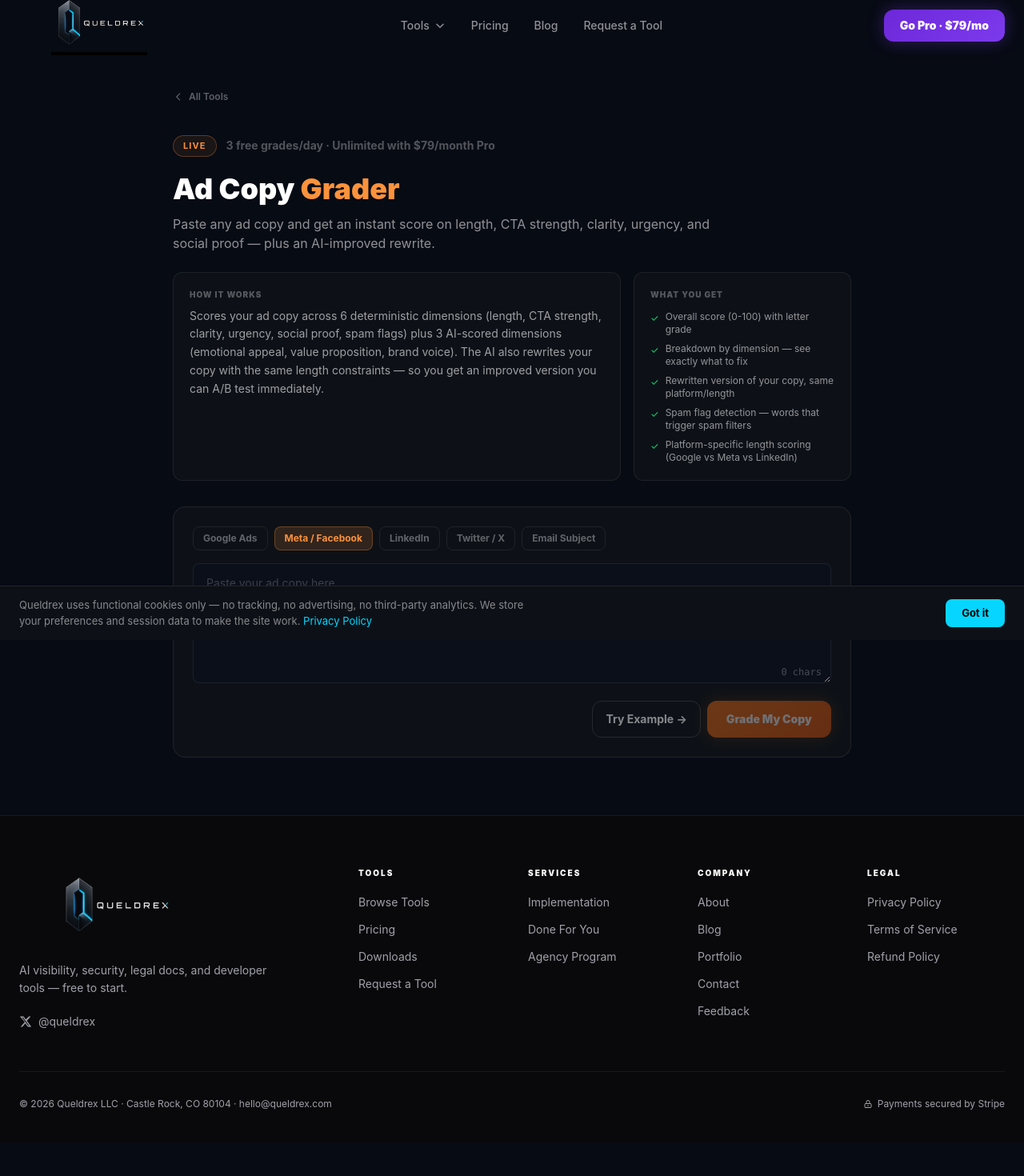
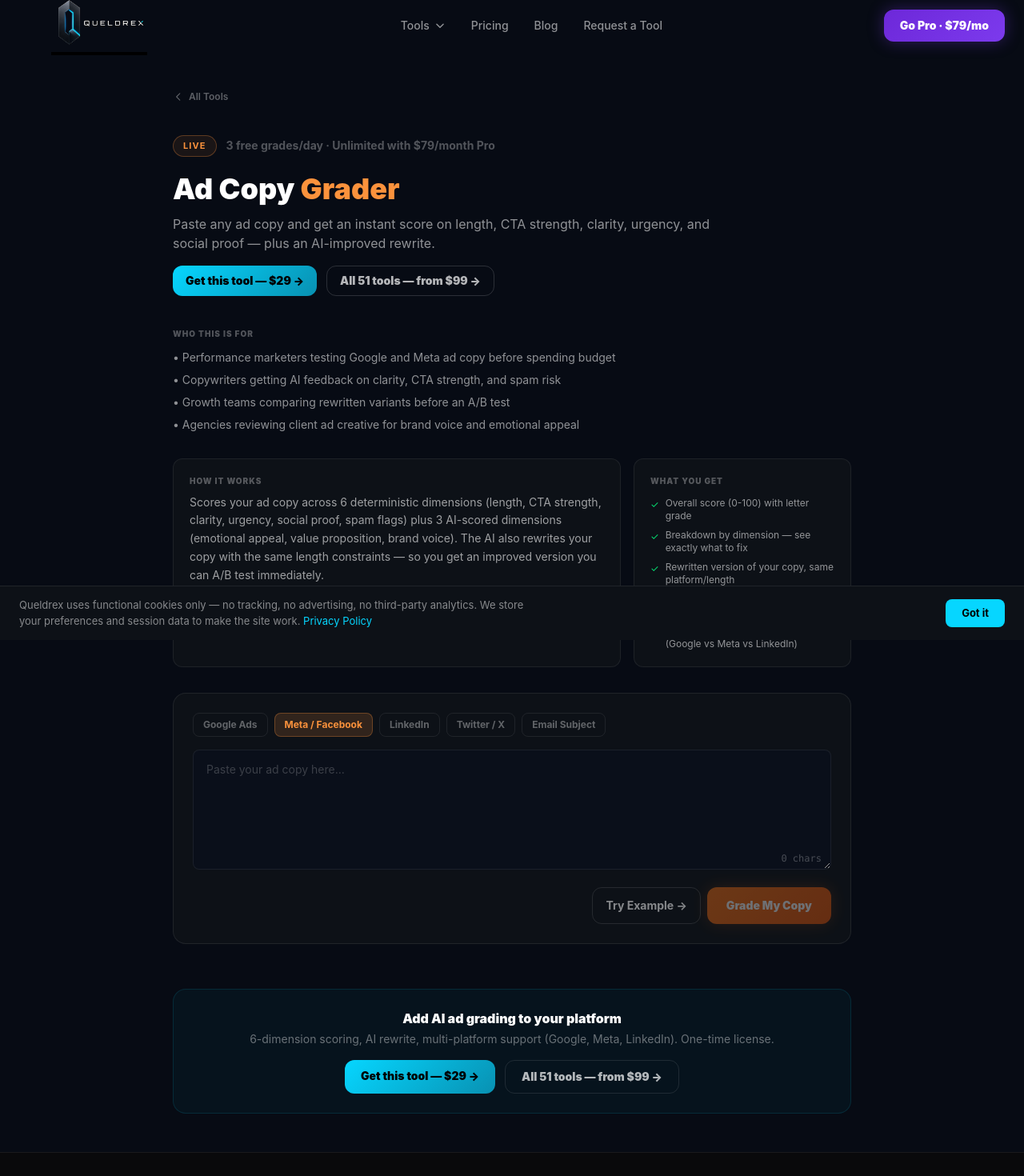
Before and after one commit to Queldrex/tools-platform, a Next.js app: page /tools/ad-grader in a window 1280 px wide. Shown: the top 1470 px of the page at 80% size. Before the commit the page ends 1428 px from the top, so only its background shows below. Built offline with nearby package versions, Linux system fonts and the light colour scheme.

Commit message:
feat: ad-grader — pricing CTAs, Who This Is For, fix paywall price

```diff
--- a/app/tools/ad-grader/page.tsx
+++ b/app/tools/ad-grader/page.tsx
@@ -86,7 +86,21 @@ export default function AdGraderPage() {
           <span className="text-sm font-bold text-white/30">3 free grades/day · Unlimited with $79/month Pro</span>
         </div>
         <h1 className="text-4xl font-black text-white mb-3">Ad Copy <span style={{ color: '#fb923c' }}>Grader</span></h1>
-        <p className="text-white/55 text-base mb-6 max-w-2xl">Paste any ad copy and get an instant score on length, CTA strength, clarity, urgency, and social proof — plus an AI-improved rewrite.</p>
+        <p className="text-white/55 text-base mb-4 max-w-2xl">Paste any ad copy and get an instant score on length, CTA strength, clarity, urgency, and social proof — plus an AI-improved rewrite.</p>
+        <div className="flex gap-3 flex-wrap mb-6">
+          <Link href="/pricing" className="inline-flex items-center gap-1 text-sm font-black px-4 py-2 rounded-xl text-black" style={{ background: 'linear-gradient(135deg,#06d6ff,#0891b2)' }}>Get this tool — $29 →</Link>
+          <Link href="/pricing" className="inline-flex items-center gap-1 text-sm font-black px-4 py-2 rounded-xl border text-white/70" style={{ borderColor: 'rgba(255,255,255,0.15)' }}>All 51 tools — from $99 →</Link>
+        </div>
+
+        <div className="mt-10 mb-8">
+          <p className="text-[10px] font-black uppercase tracking-widest mb-3" style={{ color: 'rgba(255,255,255,0.3)' }}>Who This Is For</p>
+          <ul className="space-y-2 text-sm text-white/55">
+            <li>• Performance marketers testing Google and Meta ad copy before spending budget</li>
+            <li>• Copywriters getting AI feedback on clarity, CTA strength, and spam risk</li>
+            <li>• Growth teams comparing rewritten variants before an A/B test</li>
+            <li>• Agencies reviewing client ad creative for brand voice and emotional appeal</li>
+          </ul>
+        </div>
 
         <div className="grid grid-cols-1 md:grid-cols-3 gap-4 mb-8">
           <div className="md:col-span-2 rounded-xl border p-5" style={{ background: '#0d1117', borderColor: 'rgba(255,255,255,0.07)' }}>
@@ -135,8 +149,8 @@ export default function AdGraderPage() {
         {paywall && !loading && (
           <div className="rounded-2xl border p-8 text-center mb-6" style={{ background: 'rgba(251,146,60,0.05)', borderColor: 'rgba(251,146,60,0.2)' }}>
             <h3 className="text-xl font-black text-white mb-2">Unlimited grading with Pro</h3>
-            <p className="text-white/50 text-sm mb-6">Grade unlimited ad copy across all platforms — $79/month.</p>
-            <Link href="/pricing" className="inline-flex px-6 py-3 rounded-xl text-sm font-black text-black" style={{ background: 'linear-gradient(135deg,#06d6ff,#0891b2)' }}>Start Pro — $79/month</Link>
+            <p className="text-white/50 text-sm mb-6">Grade unlimited ad copy across all platforms.</p>
+            <Link href="/pricing" className="inline-flex px-6 py-3 rounded-xl text-sm font-black text-black" style={{ background: 'linear-gradient(135deg,#06d6ff,#0891b2)' }}>Upgrade to Pro →</Link>
           </div>
         )}
 
@@ -198,6 +212,14 @@ export default function AdGraderPage() {
             )}
           </div>
         )}
+        <div className="mt-14 rounded-2xl border p-6 text-center" style={{ background: 'rgba(6,214,255,0.04)', borderColor: 'rgba(6,214,255,0.12)' }}>
+          <p className="text-white font-black mb-1">Add AI ad grading to your platform</p>
+          <p className="text-white/40 text-sm mb-4">6-dimension scoring, AI rewrite, multi-platform support (Google, Meta, LinkedIn). One-time license.</p>
+          <div className="flex gap-3 justify-center flex-wrap">
+            <Link href="/pricing" className="px-5 py-2.5 rounded-xl text-sm font-black text-black" style={{ background: 'linear-gradient(135deg,#06d6ff,#0891b2)' }}>Get this tool — $29 →</Link>
+            <Link href="/pricing" className="px-5 py-2.5 rounded-xl text-sm font-black border text-white/70" style={{ borderColor: 'rgba(255,255,255,0.1)' }}>All 51 tools — from $99 →</Link>
+          </div>
+        </div>
       </main>
       <Footer />
     </div>
```
